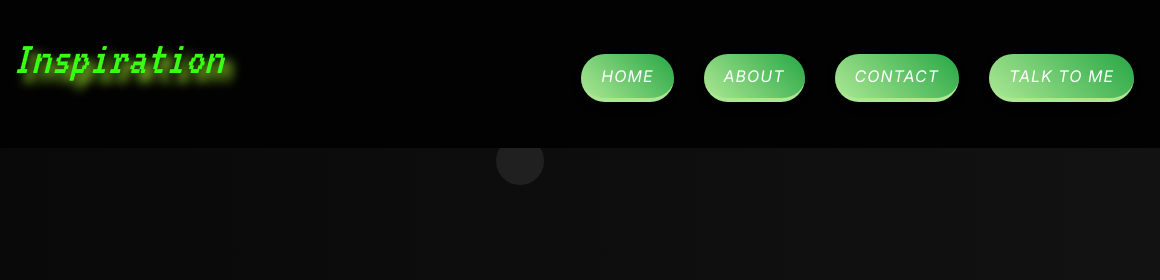
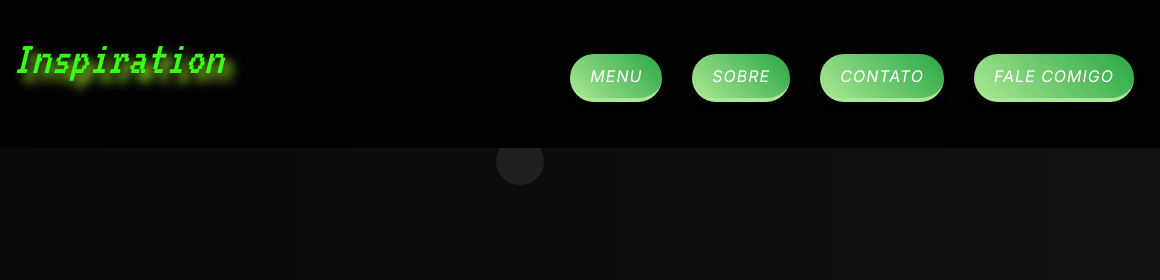
Before and after one commit to Mateusfc-carvalho/My-page, a plain HTML site: page index.html in a window 1280 px wide. Shown: the top 280 px of the page, 120-1280 px from the left. Drawn offline with nearby package versions, Linux system fonts and the light colour scheme.

Commit message:
Meu trabalho foi execultado com ênfase

```diff
--- a/index.html
+++ b/index.html
@@ -24,10 +24,10 @@
           </button>
           <div class="collapse navbar-collapse justify-content-end" id="navbarNav">
             <ul class="navbar-nav ms-auto">
-              <li class="nav-item"><a class="nav-link btn-style " href="#top">Home</a></li>
-              <li class="nav-item"><a class="nav-link btn-style " href="#about">About</a></li>
-              <li class="nav-item"><a class="nav-link btn-style " href="#contact">Contact</a></li>
-              <li class="nav-item"><a class="nav-link btn-style " href="#talktome">Talk to me</a></li>
+              <li class="nav-item"><a class="nav-link btn-style " href="#top">Menu</a></li>
+              <li class="nav-item"><a class="nav-link btn-style " href="#about">Sobre</a></li>
+              <li class="nav-item"><a class="nav-link btn-style " href="#contact">Contato</a></li>
+              <li class="nav-item"><a class="nav-link btn-style " href="#talktome">Fale comigo</a></li>
             </ul>
           </div>
         </div>
```
